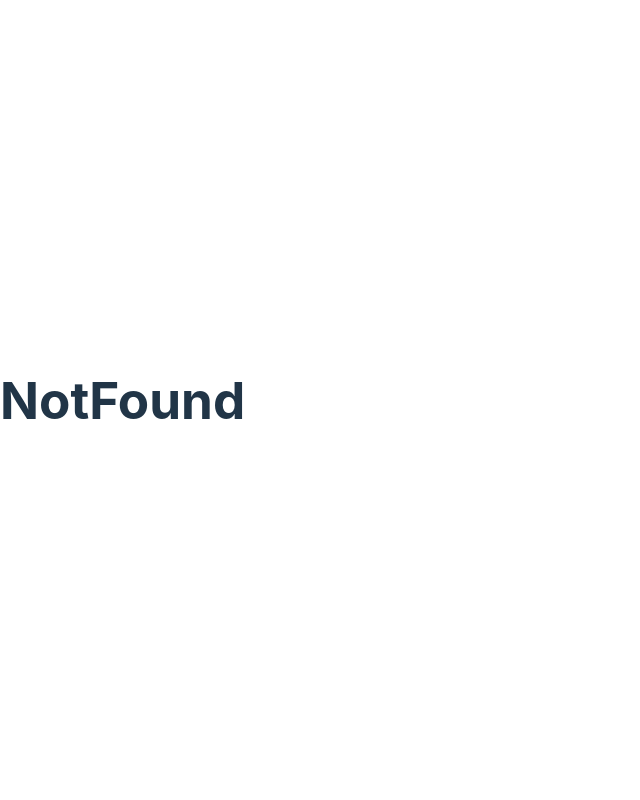
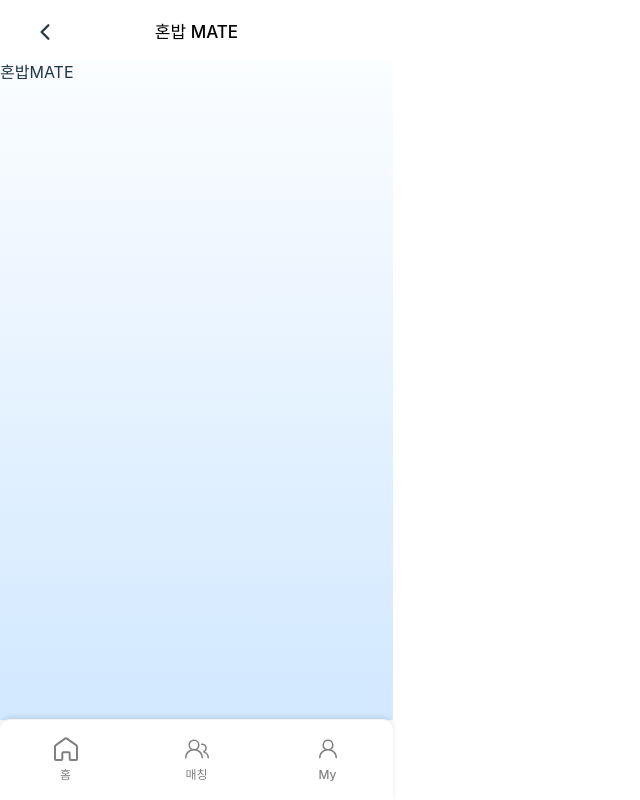
Before and after one commit to umc-meetpick/meetpick_frontend, a React (Vite) app: page /foodMateProfile in a window 1280 px wide. Before the commit this address had no page. Shown: the whole page, without its empty margins (0-640 px from the left). Built offline with nearby package versions, Linux system fonts and the light colour scheme; a web font is replaced by a local one.

Commit message:
Style: 배경색 설정, rootlayout 수정

```diff
--- a/src/layout/RootLayout.tsx
+++ b/src/layout/RootLayout.tsx
@@ -17,7 +17,7 @@ const ContentWrapper = styled.div`
   overflow-y: scroll; /* 콘텐츠 영역이 넘치면 스크롤 */
   position: absolute;
   top: 0;
-  bottom: 100px; /* BottomNavBar 높이와 아래 여백만큼 */
+  bottom: 0px; /* BottomNavBar 높이와 아래 여백만큼 */
   width: 100%;
   overflow-x: hidden; /* 수평 스크롤 제거 */
 `;
--- /dev/null
+++ b/src/pages/FoodMateProfile.tsx
@@ -0,0 +1,18 @@
+import styled from "styled-components";
+import BasicNavbar from "../components/navbar/BasicNavbar";
+const FoodMateProfile = () =>{
+    return(
+        <>
+            <BasicNavbar title="혼밥 MATE"></BasicNavbar>
+            <Container>
+                <div>혼밥MATE</div>
+            </Container>
+        </>
+    )
+}
+export default FoodMateProfile;
+
+const Container = styled.div`
+    height:calc(100vh - 140px);
+    background: linear-gradient(to bottom, #FBFDFF, #D1E8FF);
+`;
--- a/src/router/router.tsx
+++ b/src/router/router.tsx
@@ -18,6 +18,7 @@ import SetMBTI from '../pages/setProfilePages/setMBTI';
 import SetMajor from '../pages/setProfilePages/setMajor';
 import SetHobby from '../pages/setProfilePages/setHobby';
 import SetContact from '../pages/setProfilePages/setContact';
+import FoodMateProfile from '../pages/FoodMateProfile';
 
 const router = createBrowserRouter([
     {
@@ -88,6 +89,10 @@ const router = createBrowserRouter([
           {
             path:'setProfile/contact',
             element:<SetContact/>
+          },
+          {
+            path:'foodMateProfile',
+            element:<FoodMateProfile/>
           }
         ]
     }])
```
Lines whose indentation alone changed are shown as unchanged.
